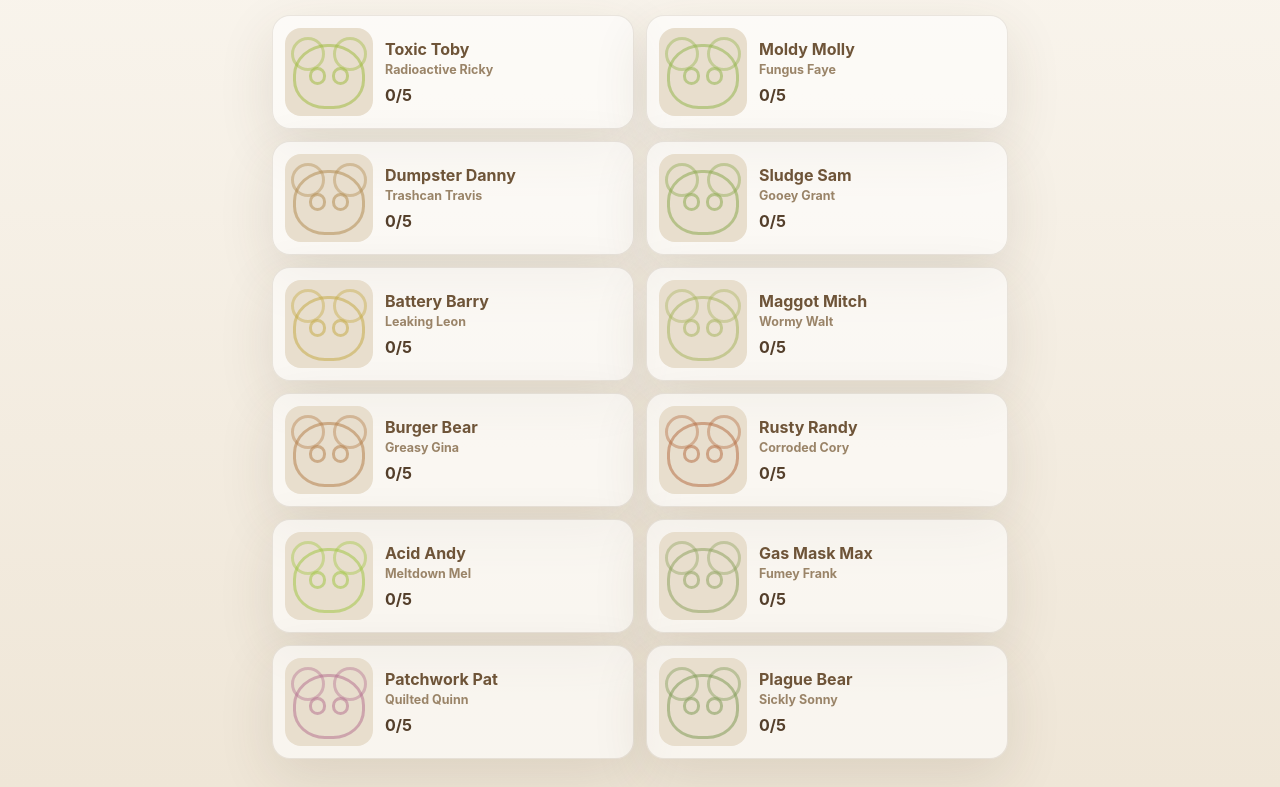
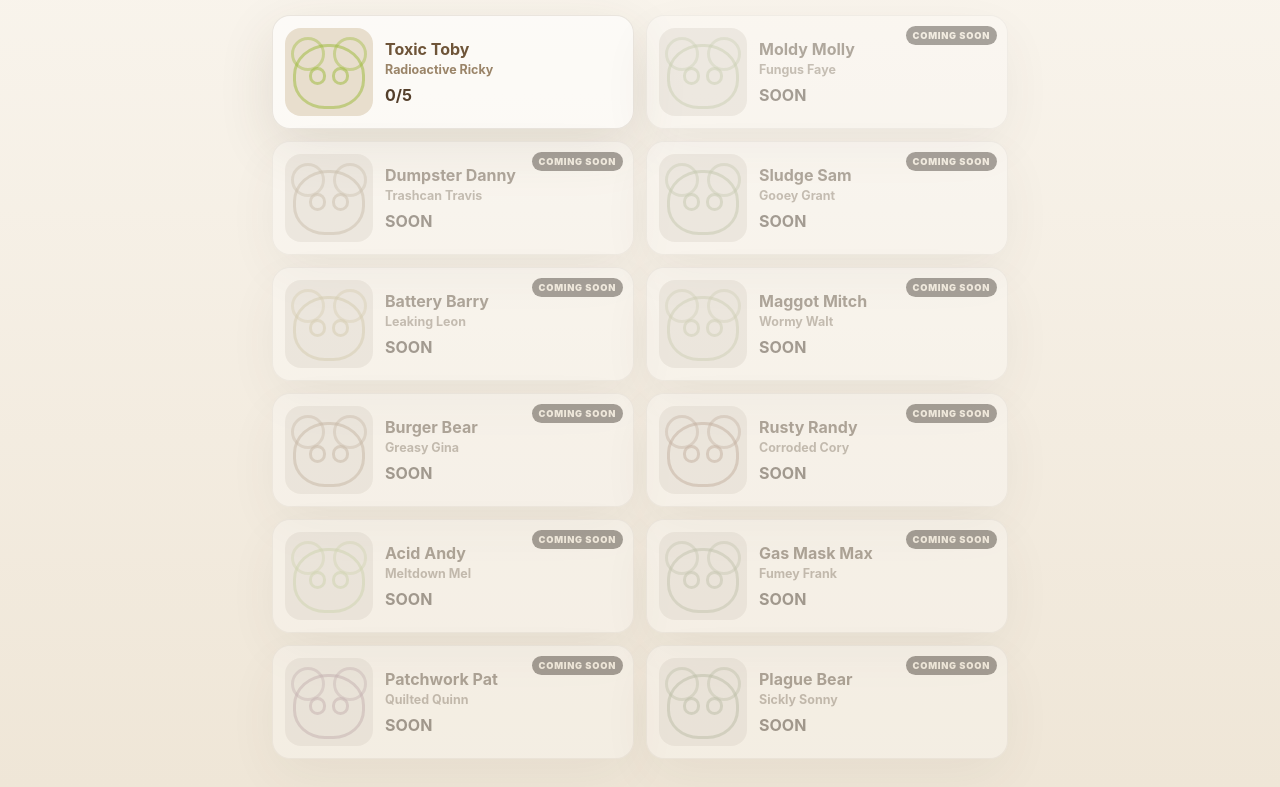
Before and after one commit to COG-tech/toxic-teddies-face-trails, a website built with Vite: page index.html in a window 1280 px wide. Shown: the part 138-925 px from the top of the page. Built offline with nearby package versions, Linux system fonts and the light colour scheme.

Commit message:
Load attached-head hard mode and toxic background

```diff
--- a/index.html
+++ b/index.html
@@ -3,13 +3,14 @@
 <head>
   <meta charset="UTF-8" />
   <meta name="viewport" content="width=device-width, initial-scale=1, viewport-fit=cover" />
-  <meta name="theme-color" content="#ead9b8" />
+  <meta name="theme-color" content="#c49a5a" />
   <meta name="description" content="Toxic Teddies Arrow Escape — clear the compiled Toxic Teddy paths in the right order." />
   <title>Toxic Teddies: Arrow Escape</title>
   <link rel="manifest" href="./manifest.webmanifest" />
   <link rel="stylesheet" href="./styles.css" />
   <link rel="stylesheet" href="./compiled-patterns.css" />
   <link rel="stylesheet" href="./zip-engine.css" />
+  <link rel="stylesheet" href="./hard-mode-v3.css" />
 </head>
 <body>
   <div class="app-shell">
@@ -85,5 +86,6 @@
   <script>if('serviceWorker' in navigator)navigator.serviceWorker.register('./sw.js').catch(()=>{});</script>
   <script src="./compiled-app.js"></script>
   <script src="./zip-engine.js"></script>
+  <script src="./hard-mode-v3.js"></script>
 </body>
 </html>
```
